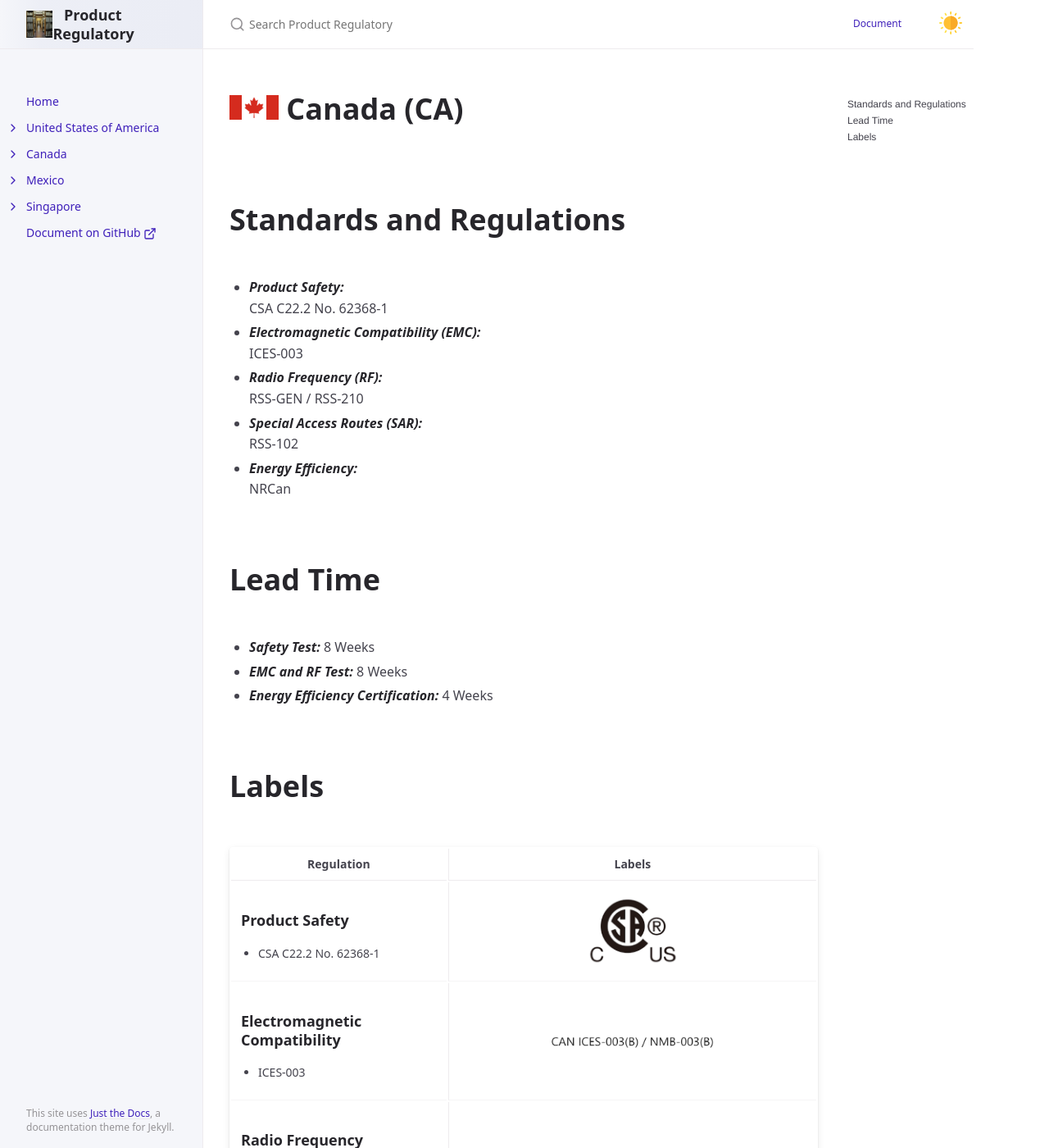
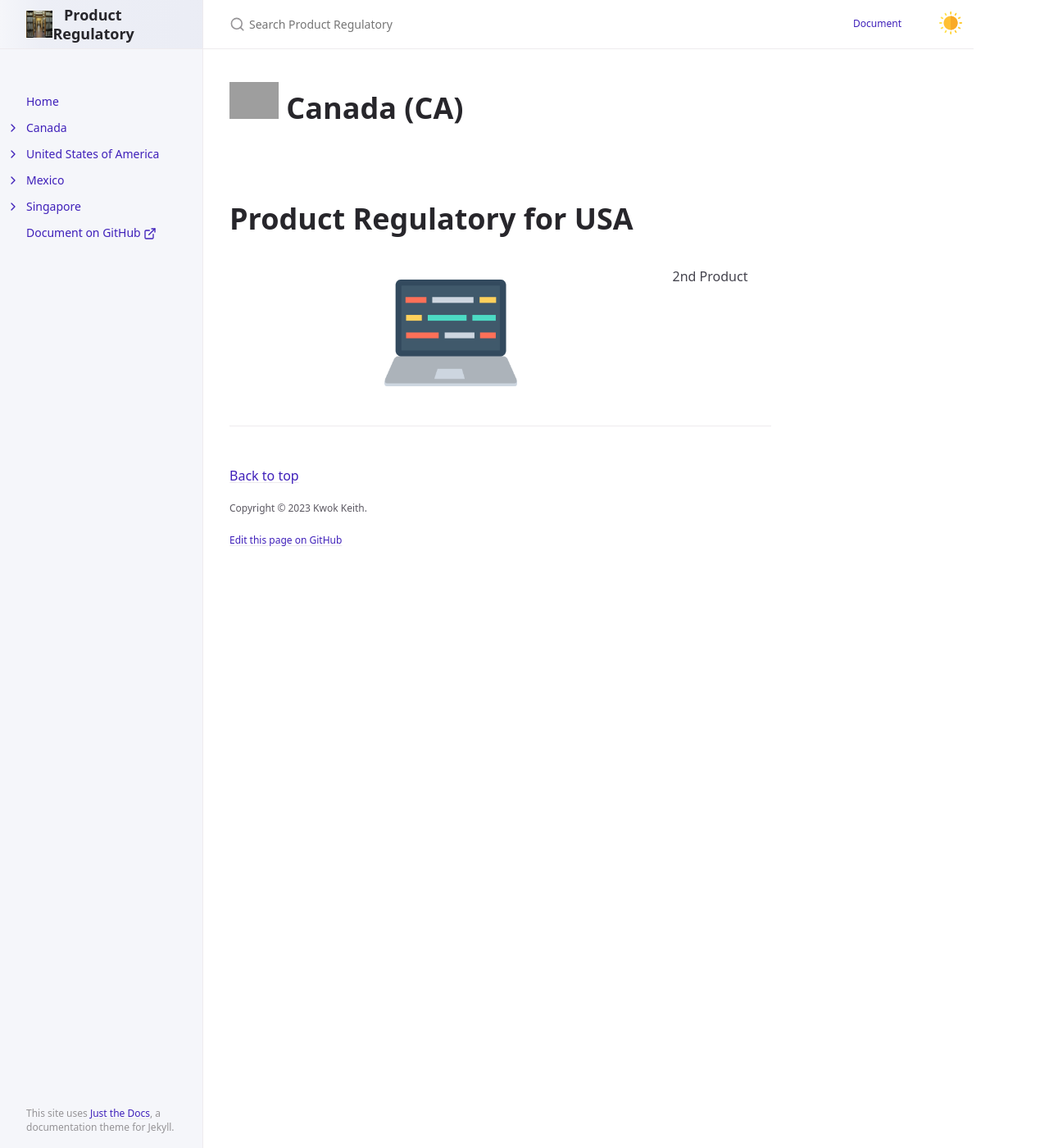
Before and after one commit to kwokkeith/ProductRegulatory, a Jekyll site: the page built from docs/canada/canada-index.md, in a window 1280 px wide and 1400 px high. Shown: the whole window at 82% size. Built offline with Jekyll 4.4.1, drawn with Linux system fonts in a browser that asks for light colours; cached includes are drawn as plain includes; some of the changed text lies outside the part shown; grey boxes are pictures that could not be loaded.

Commit message:
Canada pages

```diff
--- a/docs/canada/canada-index.md
+++ b/docs/canada/canada-index.md
@@ -3,143 +3,22 @@ layout: default
 title: Canada
 permalink: /ca/index
 description: CA Regulations
-nav_order: 3
+nav_order: 2
 has_children: true
 ---
 
-
-* TOC
-{:toc}
-
 <h1>
-<img src="/assets/images/country-flag/canada-flag.png" style="width: 60px"/>
+<img src="../../assets/images/country-flag/ca-flag.png" style="width: 60px"/>
 Canada (CA) </h1>
 
+# Product Regulatory for USA
+{:.no_toc}
 
-# Standards and Regulations
-- ***Product Safety:*** <br> CSA C22.2 No. 62368-1
-- ***Electromagnetic Compatibility (EMC):*** <br> ICES-003
-- ***Radio Frequency (RF):*** <br> RSS-GEN / RSS-210
-- ***Special Access Routes (SAR):*** <br> RSS-102
-- ***Energy Efficiency:*** <br> NRCan
-
-
-# Lead Time
-- ***Safety Test:*** 8 Weeks
-- ***EMC and RF Test:*** 8 Weeks
-- ***Energy Efficiency Certification:*** 4 Weeks
-
-
-# Labels
-<!-- Table of Regulatory Labels -->
-<table>
-    <thead>
-        <tr>
-            <th>Regulation</th>
-            <th>Labels</th>
-        </tr>
-    </thead>
-    <tbody>
-        <tr>
-            <td>
-                <h3>Product Safety</h3>
-                <ul>
-                    <li>CSA C22.2 No. 62368-1</li>
-                </ul>
-            </td>
-            <td rowspan=1>
-                <img src="/assets/images/logo/ca-logo/CSA.png" class="center-thirty"/>
-            </td>
-        </tr>
-        <tr>
-            <td>
-                <h3>Electromagnetic Compatibility</h3>
-                <ul>
-                    <li>ICES-003</li>
-                </ul>
-            </td>
-            <td rowspan=1>
-                <img src="/assets/images/logo/ca-logo/ICES.png" class="center-fifty"/>
-            </td>
-        </tr>
-        <tr>
-            <td>
-                <h3>Radio Frequency</h3>
-                <ul>
-                    <li>RSS-Gen / RSS-210</li>
-                </ul>
-            </td>
-            <td rowspan=1>
-                <img src="" class="center-fifty"/>
-            </td>
-        </tr>
-        <tr>
-            <td>
-                <h3>Special Access Routes</h3>
-                <ul>
-                    <li>RSS-102</li>
-                </ul>
-            </td>
-            <td rowspan=1>
-                <img src="" class="center-fifty" />
-            </td>
-        </tr>
-        <tr>
-            <td>
-                <h3>Energy Efficiency</h3>
-                <ul>
-                    <li>NRCan</li>
-                </ul>
-            </td>
-            <td>
-                <p style="text-align: center">
-                    <mark>NRCan marked according to accredited test lab used.</mark>
-                </p>
-            </td>
-        </tr>
-    </tbody>
-</table>
-
-<!-- | Regulation   | Labels |
-|:-------------|:------|
-| UL 62368-1  | <img src="/assets/images/usa_logo/UL.png" class="center-twenty"/> |
-| FCC Part 15 Subpart B <br> FCC Part 15 Subpart C <br> 47 CFR Part 2, section 2.1093 / 2.1091 (Laptop) | <img src="/assets/images/usa_logo/FCC.png" class="center-twenty"/>|
-| EPEAT | <img src="/assets/images/usa_logo/EPEAT.png" class="center-twenty"/>|
-| Energy Star | <img src="/assets/images/usa_logo/EnergyStar.png" class="center-twenty"/> |
-
-<btn class="btn-collapsible-toggle">Toggle All Labels</btn>
-
-## Product Safety
-- UL 62368-1
-<div cursor="pointer" class="collapsible" style="margin-top:-10px">Show Logo</div><div class="content">
-    <img src="/assets/images/usa_logo/UL.png" class="center-twenty"/>
+<div style="display: grid; grid-template-columns: auto auto">
+  <div class="grid-item">
+    <a href="./laptop">
+        <img src="../../assets/images/icons/laptop.png" alt="Laptop" class="center-thirty">
+    </a>
+  </div>
+  <div class="grid-item">2nd Product</div>
 </div>
-
-## EMC
-- FCC Part 15 Subpart B
-<div cursor="pointer" class="collapsible" style="margin-top:-10px">Show Logo</div><div class="content">
-    <img src="/assets/images/usa_logo/FCC.png" class="center-twenty"/>
-</div>
-
-## RF
-- FCC Part 15 Subpart C
-<div cursor="pointer" class="collapsible" style="margin-top:-10px">Show Logo</div><div class="content">
-    <img src="/assets/images/usa_logo/FCC.png" class="center-twenty"/>
-</div>
-
-## SAR
--  47 CFR Part 2, section 2.1093 / 2.1091 (Laptop)
-<div cursor="pointer" class="collapsible" style="margin-top:-10px">Show Logo</div><div class="content">
-    <img src="/assets/images/usa_logo/FCC.png" class="center-twenty"/>
-</div>
-
-## Energy Efficiency
-- EPEAT
-<div cursor="pointer" class="collapsible" style="margin-top:-10px">Show Logo</div><div class="content">
-    <img src="/assets/images/usa_logo/EPEAT.png" class="center-twenty"/>
-</div>
-- Energy Star
-<div cursor="pointer" class="collapsible" style="margin-top:-10px">Show Logo</div><div class="content">
-    <img src="/assets/images/usa_logo/EnergyStar.png" class="center-twenty"/>
-</div>
- -->
```
Also changed, not shown: docs/canada/canada-laptop.md (added, +101 -0 lines).
